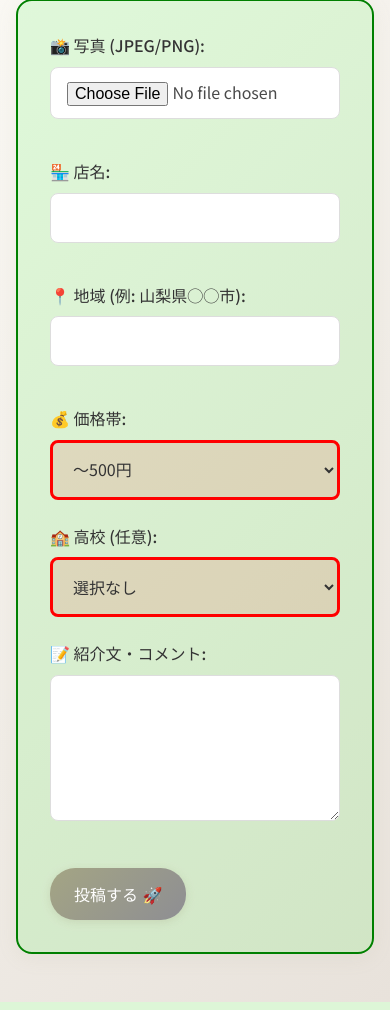
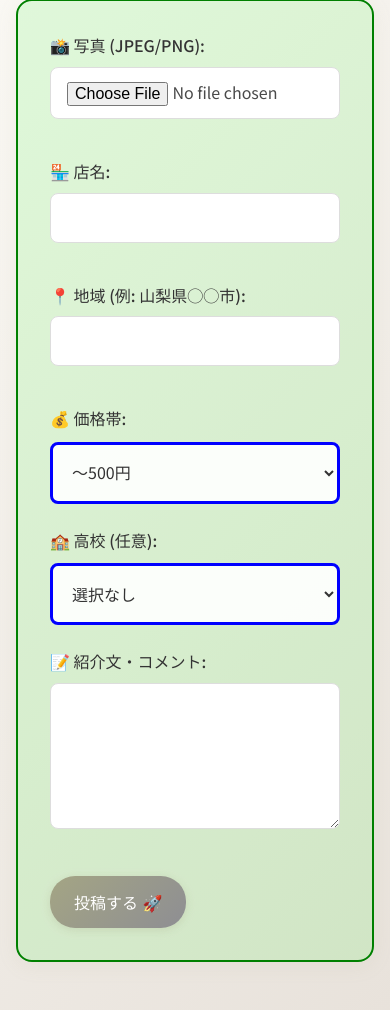
Before and after one commit to yuu0428/oshimeshi-app, a Flask app: page /post in a window 390 px wide. Shown: the part 257-1267 px from the top of the page. Run offline with Flask 3, Linux system fonts and the light colour scheme; data comes from the database, SQL or seed files in the repository; data that the repository does not hold is empty; some libraries are stand-ins or nearby versions.

Commit message:
Fixed mobile behavior

```diff
--- a/static/style.css
+++ b/static/style.css
@@ -51,7 +51,7 @@ nav {
 @media (max-width: 768px) {
     nav {
         height: 80px; /* モバイルでは少し高く */
-        z-index: 50; /* さらにz-indexを下げる */
+        z-index: 10; /* さらにz-indexを下げる */
     }
 }
 
@@ -2318,7 +2318,7 @@ a:focus {
     /* フォーム要素を確実に最前面に */
     form {
         position: relative !important;
-        z-index: 200 !important; /* ナビゲーションより上 */
+        z-index: 999 !important; /* ナビゲーションより上 */
     }
 
     select,
@@ -2328,7 +2328,8 @@ a:focus {
     textarea,
     button {
         position: relative !important;
-        z-index: 300 !important; /* さらに上 */
+        z-index: 9999 !important; /* 確実に最前面 */
+        pointer-events: auto !important;
     }
 
     /* 確実にクリック可能にする */
@@ -2390,3 +2391,50 @@ a:focus {
         background: rgba(0, 255, 0, 0.1) !important;
     }
 }
+
+/* =================================
+   Safari iOS 特別対応
+================================= */
+
+@media (max-width: 768px) {
+    /* select要素のクリック領域を確実に確保 */
+    select {
+        /* 重要: 位置を明確に指定 */
+        position: relative !important;
+        z-index: 99999 !important;
+
+        /* クリック領域の確保 */
+        min-height: 48px !important;
+        line-height: 48px !important;
+
+        /* Safari特有の設定 */
+        -webkit-tap-highlight-color: rgba(0, 0, 255, 0.3) !important;
+        -webkit-user-select: none !important;
+        -webkit-touch-callout: none !important;
+
+        /* 確実にタッチイベントを受け取る */
+        pointer-events: auto !important;
+        touch-action: manipulation !important;
+
+        /* 位置の微調整 */
+        margin: 10px 0 !important;
+        padding: 15px !important;
+
+        /* 境界を明確に */
+        border: 3px solid blue !important;
+        background: rgba(255, 255, 255, 0.9) !important;
+    }
+
+    /* select要素にタッチ可能な疑似要素を追加 */
+    select::after {
+        content: '';
+        position: absolute;
+        top: -5px;
+        left: -5px;
+        right: -5px;
+        bottom: -5px;
+        z-index: -1;
+        background: rgba(0, 255, 0, 0.2);
+        pointer-events: auto;
+    }
+}
```
